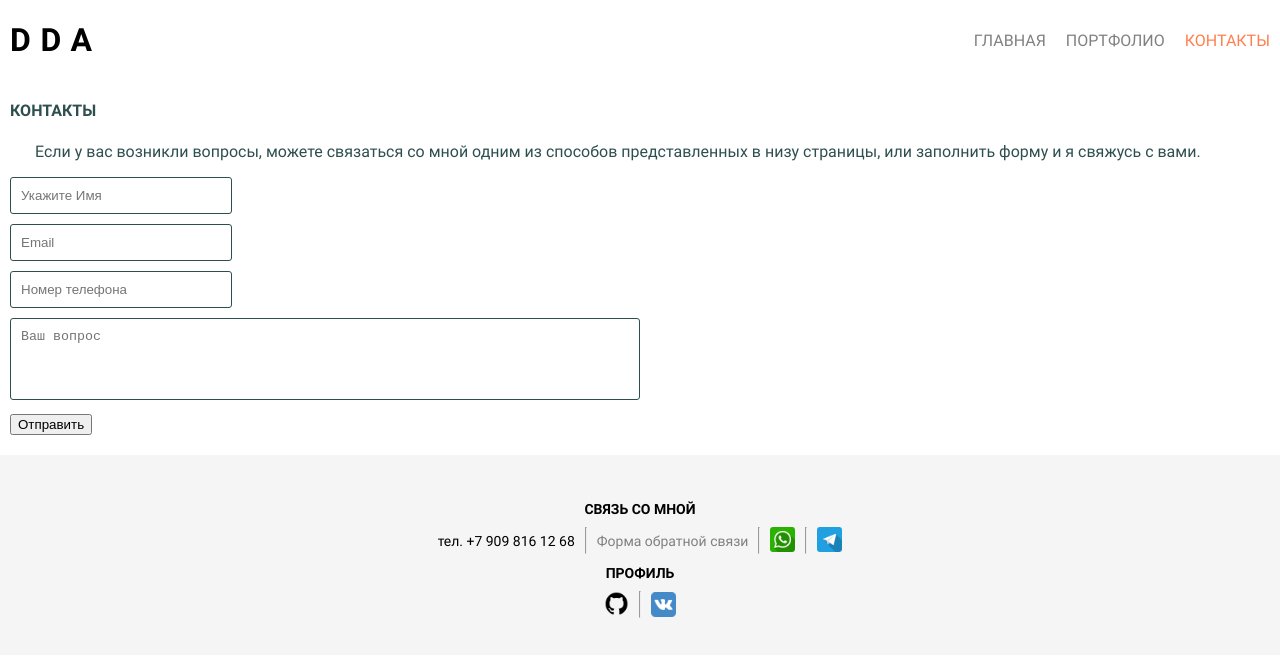
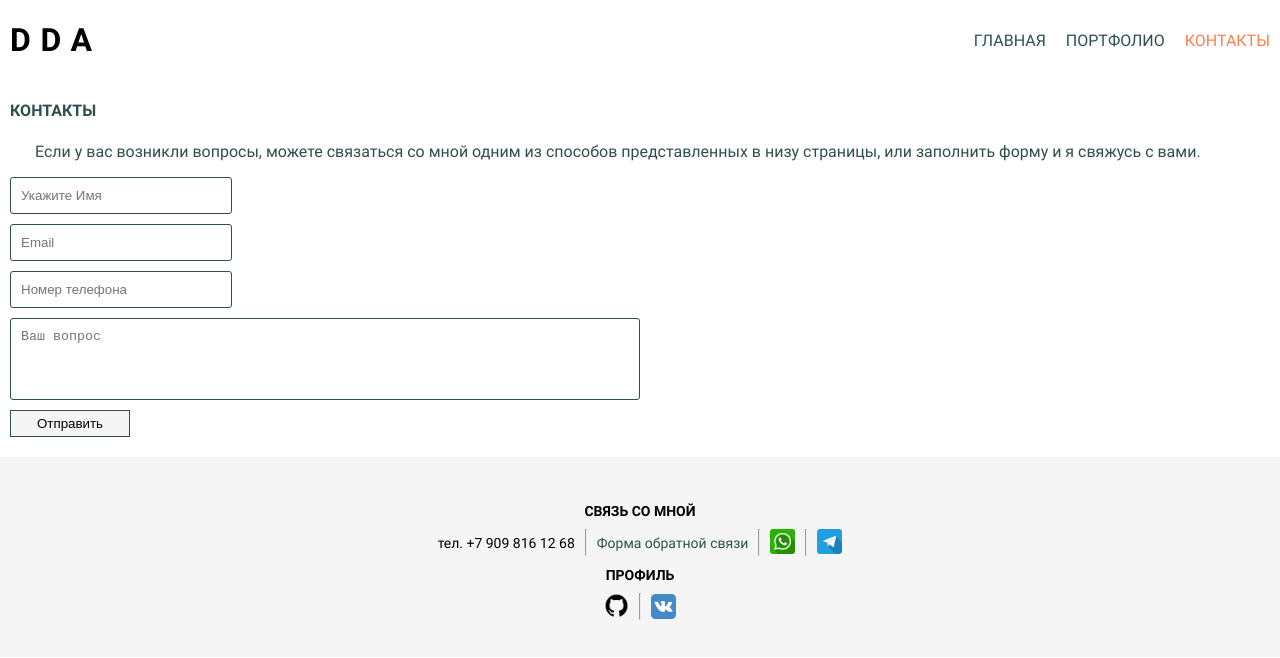
Before and after one commit to ddenis87/vue__portfolio, a Vue app: page /contact in a window 1280 px wide. Shown: the top 658 px of the page. Built offline with nearby package versions, Linux system fonts and the light colour scheme.

Commit message:
Fixed button submit form

```diff
--- a/public/index.html
+++ b/public/index.html
@@ -1,5 +1,5 @@
 <!DOCTYPE html>
-<html lang="en">
+<html lang="ru">
   <head>
     <meta charset="utf-8">
     <meta http-equiv="X-UA-Compatible" content="IE=edge">
--- a/src/App.vue
+++ b/src/App.vue
@@ -50,7 +50,7 @@ html, body {
 
 a {
   text-decoration: none;
-  color: grey;
+  color: $linkTextColor;
 }
 
 .app {
--- a/src/components/app/app-footer.vue
+++ b/src/components/app/app-footer.vue
@@ -6,15 +6,15 @@
       <hr class="footer__separator"/>
       <router-link class="footer__social_text" to="/contact">Форма обратной связи</router-link>
       <hr class="footer__separator"/>
-      <a href="https://api.whatsapp.com/send?phone=79098161268" target="_blank"><img src="@/assets/images/social/whatsapp.png" alt="" class="footer__social_images"></a>
+      <a href="https://api.whatsapp.com/send?phone=79098161268" target="_blank"><img src="@/assets/images/social/whatsapp.png" title="WhatsApp" class="footer__social_images"></a>
       <hr class="footer__separator"/>
-      <a href="https://t.me/DDenis87" target="_blank"><img src="@/assets/images/social/telegram.png" alt="" class="footer__social_images"></a>
+      <a href="https://t.me/DDenis87" target="_blank"><img src="@/assets/images/social/telegram.png" title="Telegram" class="footer__social_images"></a>
     </div>
     <h4 class="footer__title">Профиль</h4>
     <div class="footer__profile">
-      <a href="https://github.com/ddenis87" target="_blank"><img src="@/assets/images/social/github.png" alt="" class="footer__social_images"></a>
+      <a href="https://github.com/ddenis87" target="_blank"><img src="@/assets/images/social/github.png" title="Github" class="footer__social_images"></a>
       <hr class="footer__separator"/>
-      <img src="@/assets/images/social/vk.png" alt="" class="footer__social_images">
+      <img src="@/assets/images/social/vk.png" title="Vk" class="footer__social_images">
     </div>
 
   </div>
--- a/src/variable.scss
+++ b/src/variable.scss
@@ -12,5 +12,7 @@ $bodyPaddingLR: 10px;
 $bodyTextColor: darkslategrey;
 
 $titleTextColor: darkslategrey;
+$linkTextColor: darkslategrey;
+
 
 $footerHeight: 200px;
--- a/src/views/contact.vue
+++ b/src/views/contact.vue
@@ -8,7 +8,7 @@
         <label class=""><input class="contact-form__field" type="text" placeholder="Укажите Имя" v-model="formField.userName" ></label>
         <label class=""><input class="contact-form__field" type="text" placeholder="Email" v-model="formField.email"></label>
         <label class=""><input class="contact-form__field" type="text" placeholder="Номер телефона" v-model="formField.phone"></label>
-        <label class=""><textarea class="contact-form__field-text" rows="4" placeholder="Ваш вопрос" v-model="formField.quest"></textarea></label>
+        <label class=""><textarea class="contact-form__field contact-form__field-text" rows="4" placeholder="Ваш вопрос" v-model="formField.quest"></textarea></label>
         <div class="contact-form__control">
           <div class="status">
             <span class="status__text" :class="{'status__text-error': isError}">{{ statusText }}</span>
@@ -70,13 +70,18 @@ export default {
       }
       &__field-text {
         width: 100%;
-        padding: 10px;
-        margin-bottom: 10px;
-        border: 1px solid darkslategray;
-        border-radius: 3px;
         box-sizing: border-box;
         resize: none;
+      }
+      &__button {
+        max-width: 120px;
+        width: 100%;
+        padding: 5px 15px;
+        border: 1px solid darkslategray;
+        background-color: whitesmoke;
         outline: none;
+        cursor: pointer;
+        &:hover { background-color: lightgray; }
       }
     }
   }
```
